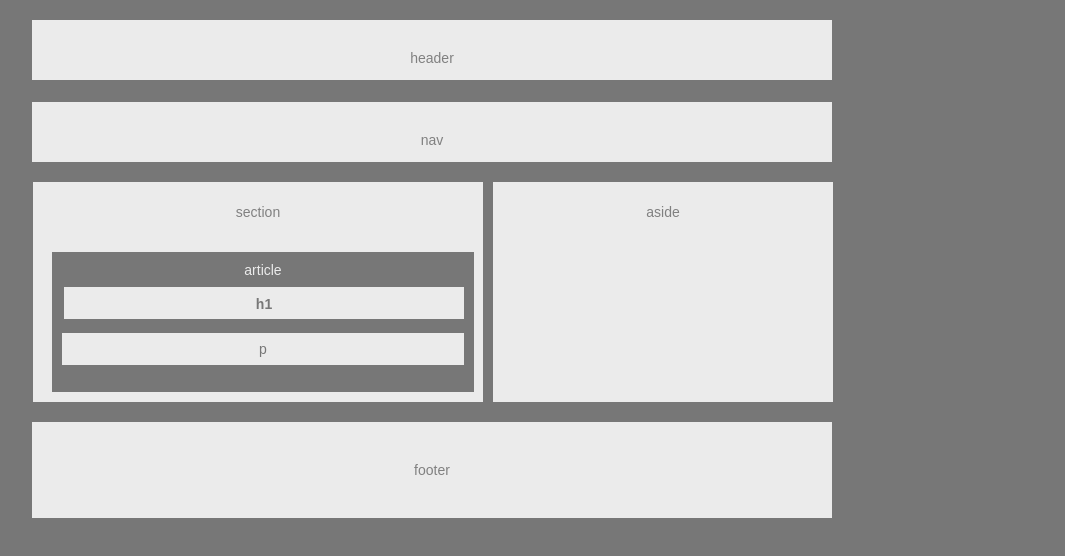
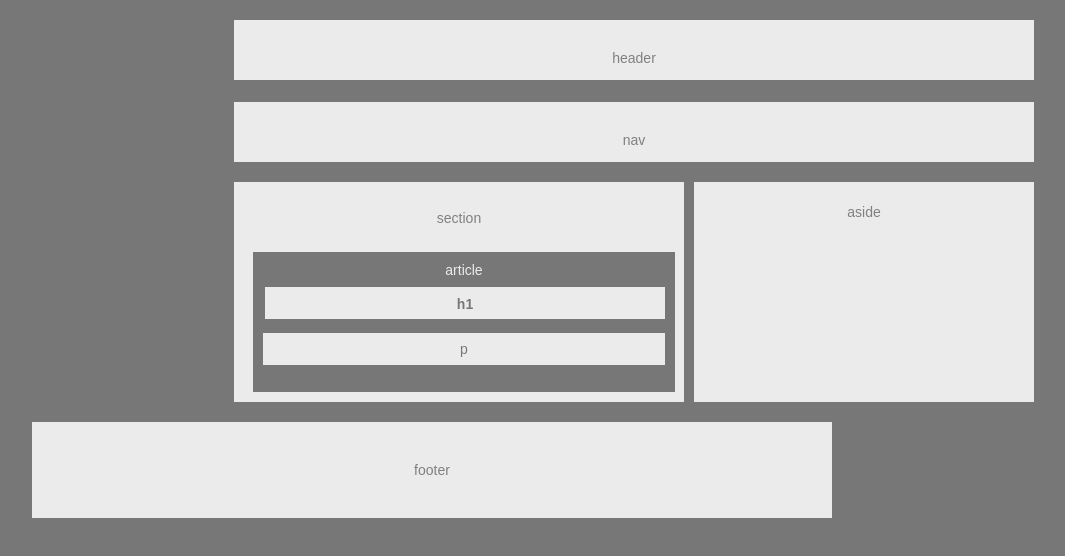
Before and after one commit to abojo079/homework1, a plain HTML site: page index.html in a window 1280 px wide. Shown: the whole page, without its empty margins (74-1139 px from the left). Drawn offline with Linux system fonts and the light colour scheme.

Commit message:
index.html

```diff
--- a/style.css
+++ b/style.css
@@ -13,9 +13,9 @@
     background: #ebebeb;
     padding: 30px;
     text-align: center;
-    margin-left: 98px;
+    margin-left: 300px;
     margin-top: 20px;
-    margin-right: 98px;
+    margin-right: 300px;
     width: 800px;
     color: grey;
     height: 40px;
@@ -29,8 +29,8 @@
         background: #ebebeb;
         padding: 30px;
         margin-top: 22px;
-        margin-left: 98px;
-        margin-right: 98px;
+        margin-left: 300px;
+        margin-right: 300px;
         text-align: center;
         width: 800px;
         color: grey;
@@ -48,8 +48,8 @@
         color: grey;
         height: 220px;
         text-align: center;
-        margin-left: 99px;
-        padding: 22px;
+        margin-left: 300px;
+        padding: 28px;
         vertical-align: top;
         bottom: 0px;
         top: 20px;
```
